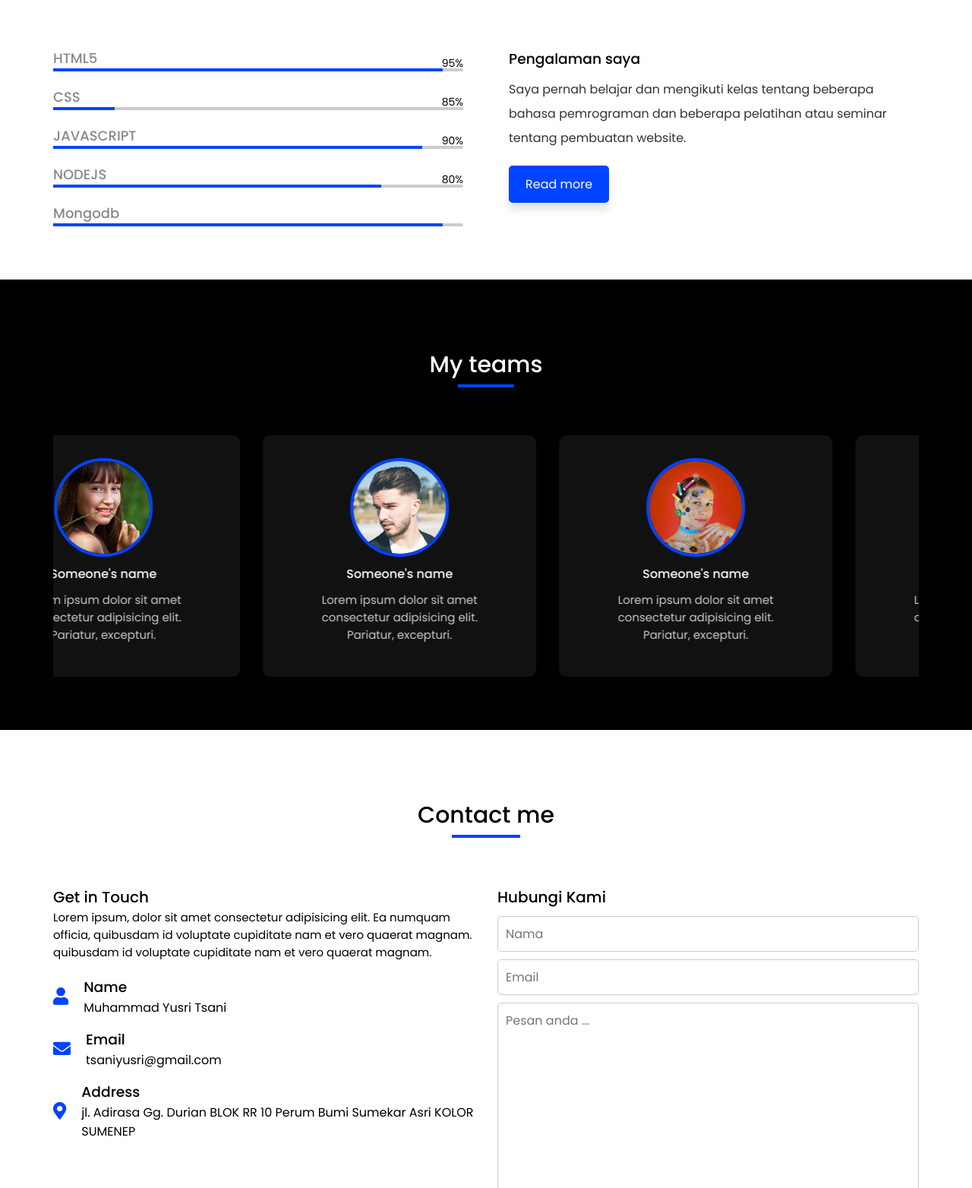
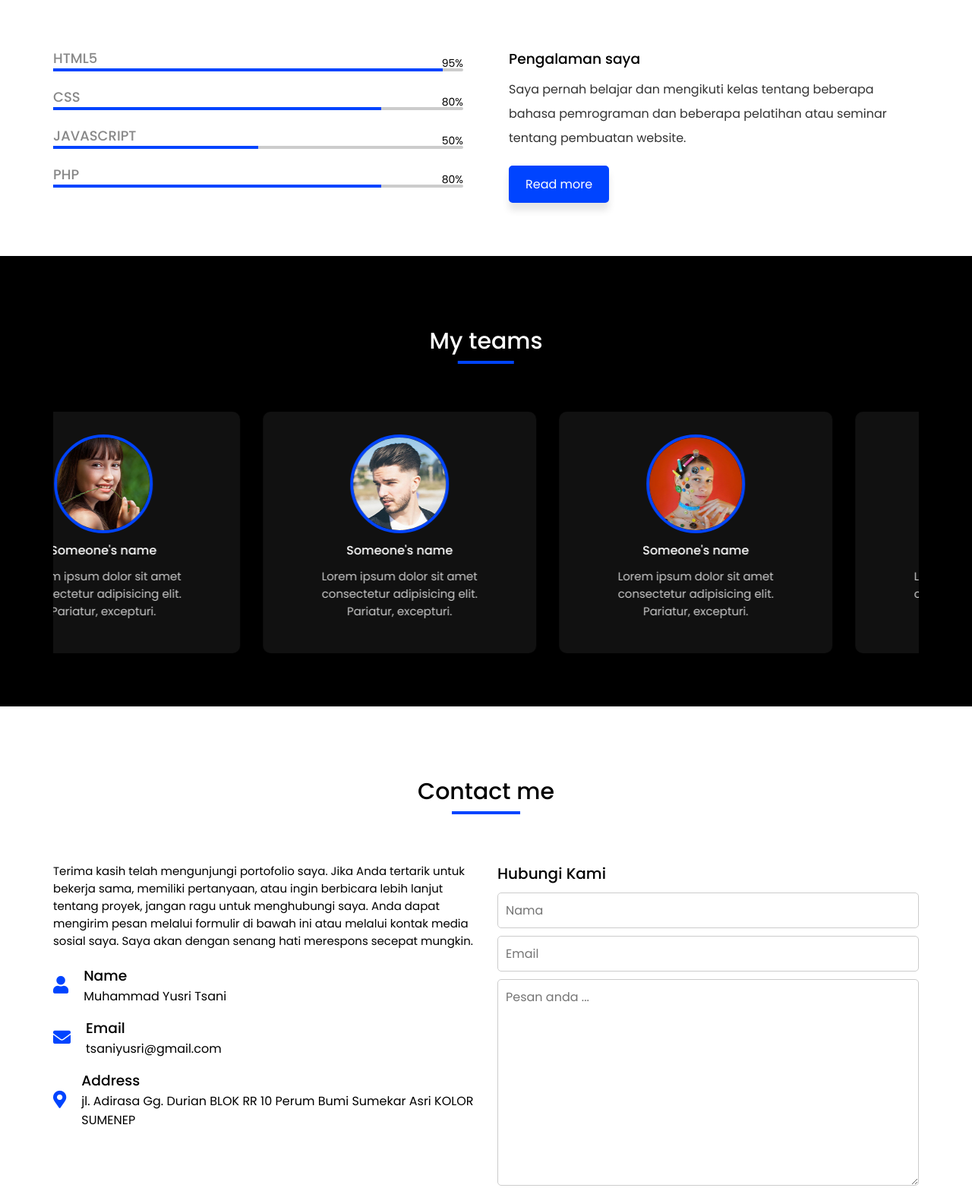
Before and after one commit to yusritsani/portofolio-yusri, a plain HTML site: page index.html in a window 1280 px wide. Shown: the part 2149-3713 px from the top of the page at 76% size. Drawn offline with nearby package versions, Linux system fonts and the light colour scheme; a script that the page names is missing.

Commit message:
pesan contact

```diff
--- a/contact.html
+++ b/contact.html
@@ -5,12 +5,11 @@
 
   <div class="contact-center container">
     <div class="left" data-aos="fade-down-right" data-aos-duration="2000">
-      <h2>Get in Touch</h2>
+      <h2></h2>
       <p>
-        Lorem ipsum, dolor sit amet consectetur adipisicing elit. Ea numquam
-        officia, quibusdam id voluptate cupiditate nam et vero quaerat
-        magnam. quibusdam id voluptate cupiditate nam et vero quaerat
-        magnam.
+        Terima kasih telah mengunjungi portofolio saya. Jika Anda tertarik untuk bekerja sama, memiliki pertanyaan, atau ingin
+        berbicara lebih lanjut tentang proyek, jangan ragu untuk menghubungi saya. Anda dapat mengirim pesan melalui formulir di
+        bawah ini atau melalui kontak media sosial saya. Saya akan dengan senang hati merespons secepat mungkin.
       </p>
       <div>
         <span class="icon"><i class="fas fa-user"></i></span>
--- a/index.html
+++ b/index.html
@@ -127,7 +127,7 @@
 
     <!-- Footer -->
     <footer>
-      <p>Created By <span>Codevo</span> | &copy; 2021 All rights reserved.</p>
+      <p>Created By <span>TsnYusri</span> | &copy; 2024.</p>
     </footer>
   </body>
   <script>
--- a/skills.html
+++ b/skills.html
@@ -20,30 +20,24 @@
         <h4>CSS</h4>
         <div class="skills-ilt">
           <div class="skills-bar css"></div>
-          <span>85%</span>
+          <span>80%</span>
         </div>
       </div>
       <div class="skills-box">
         <h4>JAVASCRIPT</h4>
         <div class="skills-ilt">
           <div class="skills-bar javascript"></div>
-          <span>90%</span>
+          <span>50%</span>
         </div>
       </div>
       <div class="skills-box">
-        <h4>NODEJS</h4>
+        <h4>PHP</h4>
         <div class="skills-ilt">
-          <div class="skills-bar nodejs"></div>
+          <div class="skills-bar PHP"></div>
           <span>80%</span>
         </div>
       </div>
-      <div class="skills-box">
-        <h4>Mongodb</h4>
-        <div class="skills-ilt">
-          <div class="skills-bar mongodb"></div>
-          <span></span>
-        </div>
-      </div>
+
     </div>
 
     <div class="right" data-aos="fade-up-left" data-aos-duration="2000">
--- a/styles.css
+++ b/styles.css
@@ -655,20 +655,18 @@ button.btn:active {
 }
 
 .skills-box .css {
-  width:15%;
+  width:80%;
 }
 
 .skills-box .javascript {
-  width: 90%;
+  width: 50%;
 }
 
-.skills-box .nodejs {
+.skills-box .PHP {
   width: 80%;
 }
 
-.skills-box .mongodb {
-  width: 95%;
-}
+
 
 .skills-box span {
   position: absolute;
```
